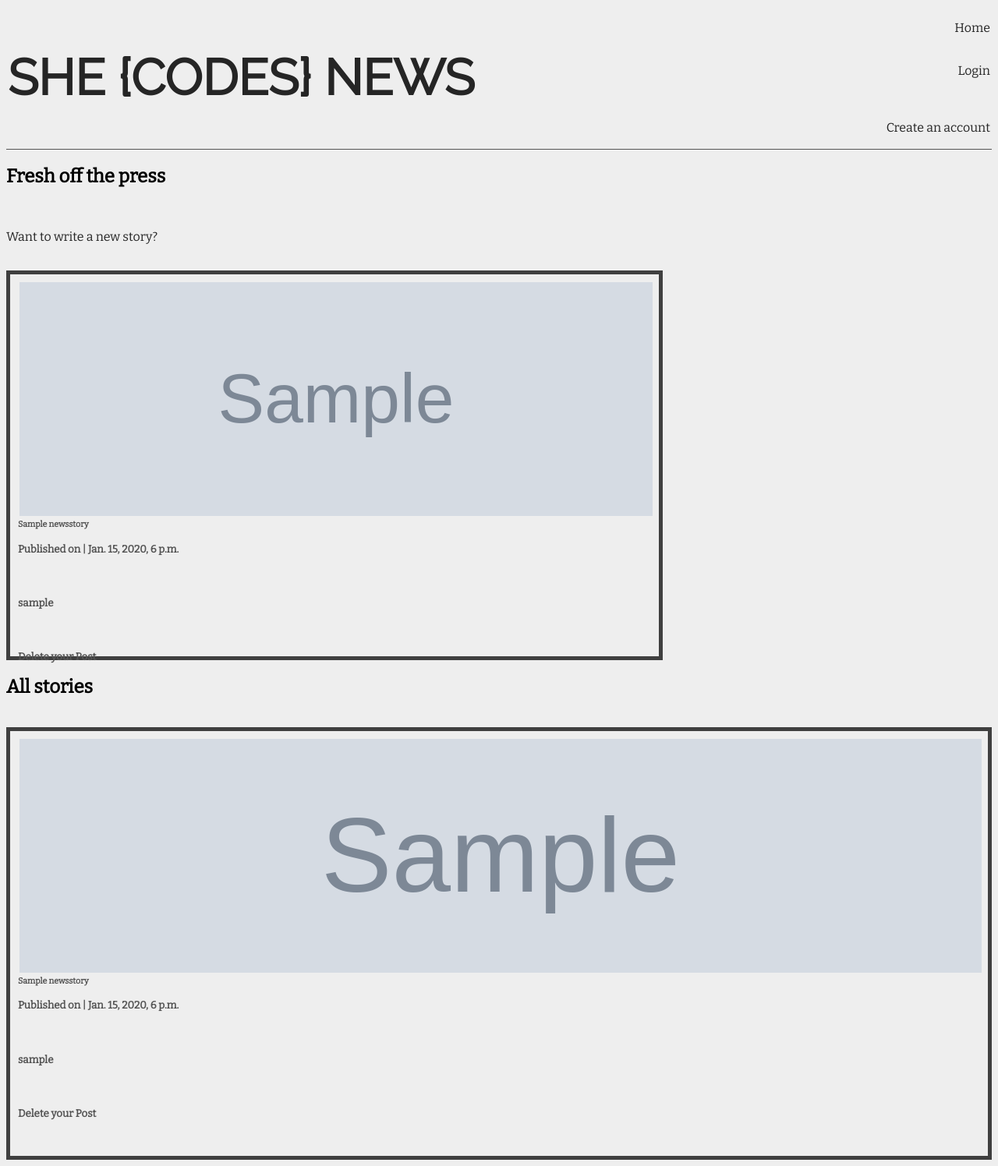
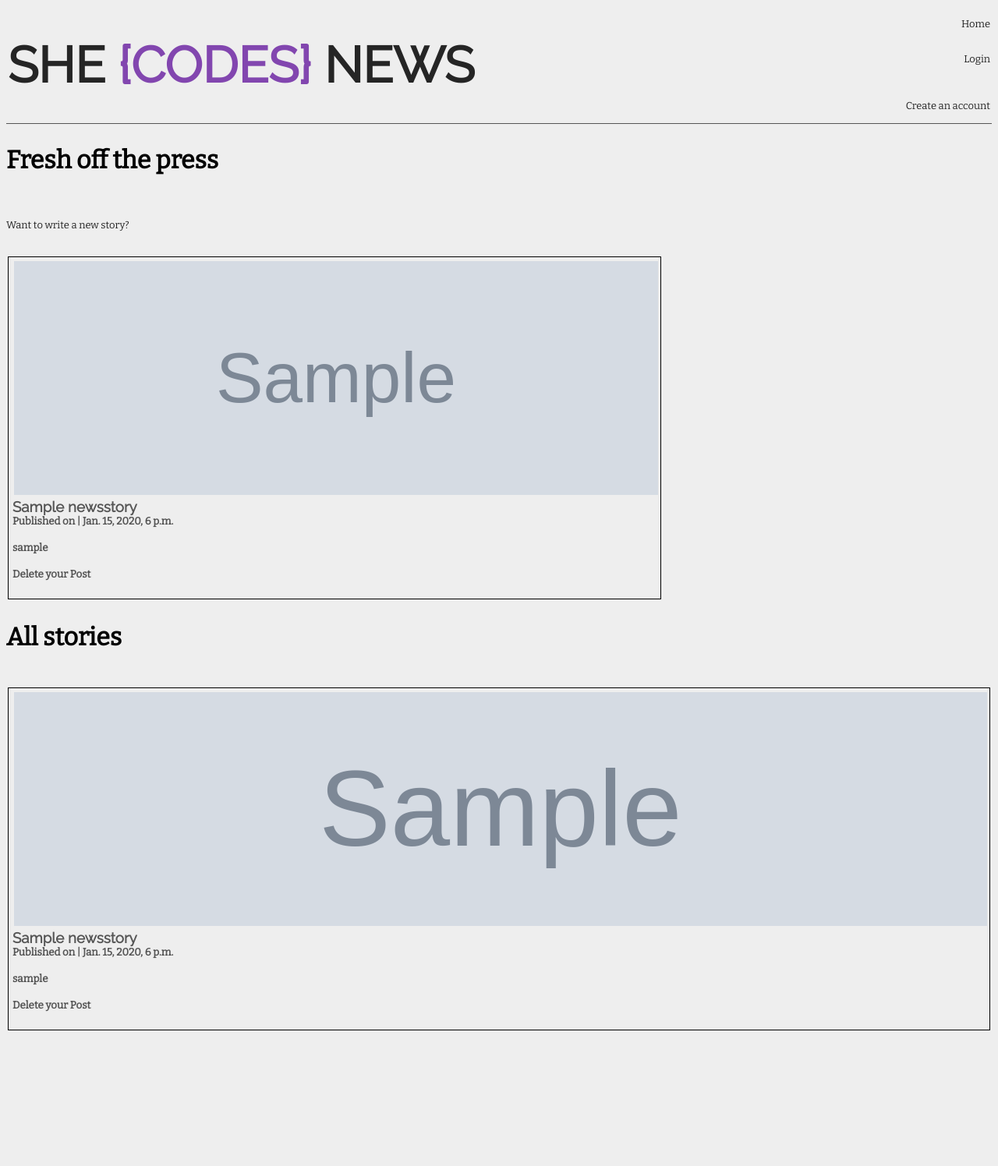
Before and after one commit to SheCodesAus/she-codes-django-news-project-monelle, a Django app: page /news/ in a window 1280 px wide. Shown: the whole page at 78% size. After the commit the page ends 1322 px from the top, so only its background shows below. Run offline with Django 4.2, Linux system fonts and the light colour scheme; tables that the repository leaves empty hold one stand-in row (values such as "Sample post"); grey boxes marked "Sample" are stand-in pictures; parts of the project's set-up code (start-up, migrations or seed data) failed here and were passed over; some web fonts are replaced.

Commit message:
Relevant styles.css updated and identical

```diff
--- a/she_codes_news/news/static/news/styles.css
+++ b/she_codes_news/news/static/news/styles.css
@@ -1,12 +1,11 @@
 
 .story-card {
-    margin: 0px;
-    border: 5px solid #3f3f3f;
-    padding: 10px;
+    margin: 2px;
+    border: 1px solid #000;
+    padding: 5px;
 }
 
 .story-card img {
-    /* background: linear-gradient(to top, #fa933fba, #9804facc), no-repeat top center; */
     width: 100%;
     height: 300px;
     object-fit: cover;
--- a/she_codes_news/static/styles.css
+++ b/she_codes_news/static/styles.css
@@ -41,13 +41,14 @@
 h2 {
     font-family: var(--text-font);
     text-decoration: none;
+    font-size: 2rem;
+    margin: 3;
 }
 
 h3 {
-    font-family: var(--text-font);
+    font-family: var(--display-font);
     color: var(--secondary-font-color);
     text-decoration: none;
-    font-size: 8pt;
     margin: 0;
 }
 
@@ -56,7 +57,7 @@
     color: var(--secondary-font-color);
     text-decoration: none;
     font-size: 10pt;
-    /* margin:0; */
+    margin:0;
 }
 
 #header-text {
@@ -65,6 +66,8 @@
 }
 
 nav {
+    font-family: var(--text-font);
+    font-size: small;
     text-decoration: none;
     flex-basis: 20%;
     display: flex;
@@ -80,7 +83,14 @@
 
 p {
     font-family: var(--text-font);
+    font-size: small;
 }
+
+.purple{
+    color: var(--shecodes-primary-purple);
+}
+
+
 
 /* MEDIA QUERIES - ADJUST TO SITE AND CLASSES */
 @media (min-width: 600px){          /*fixes display for tablets and above*/
```
Also changed, not shown: Read-my-submission.txt (added, +25 -0 lines).
